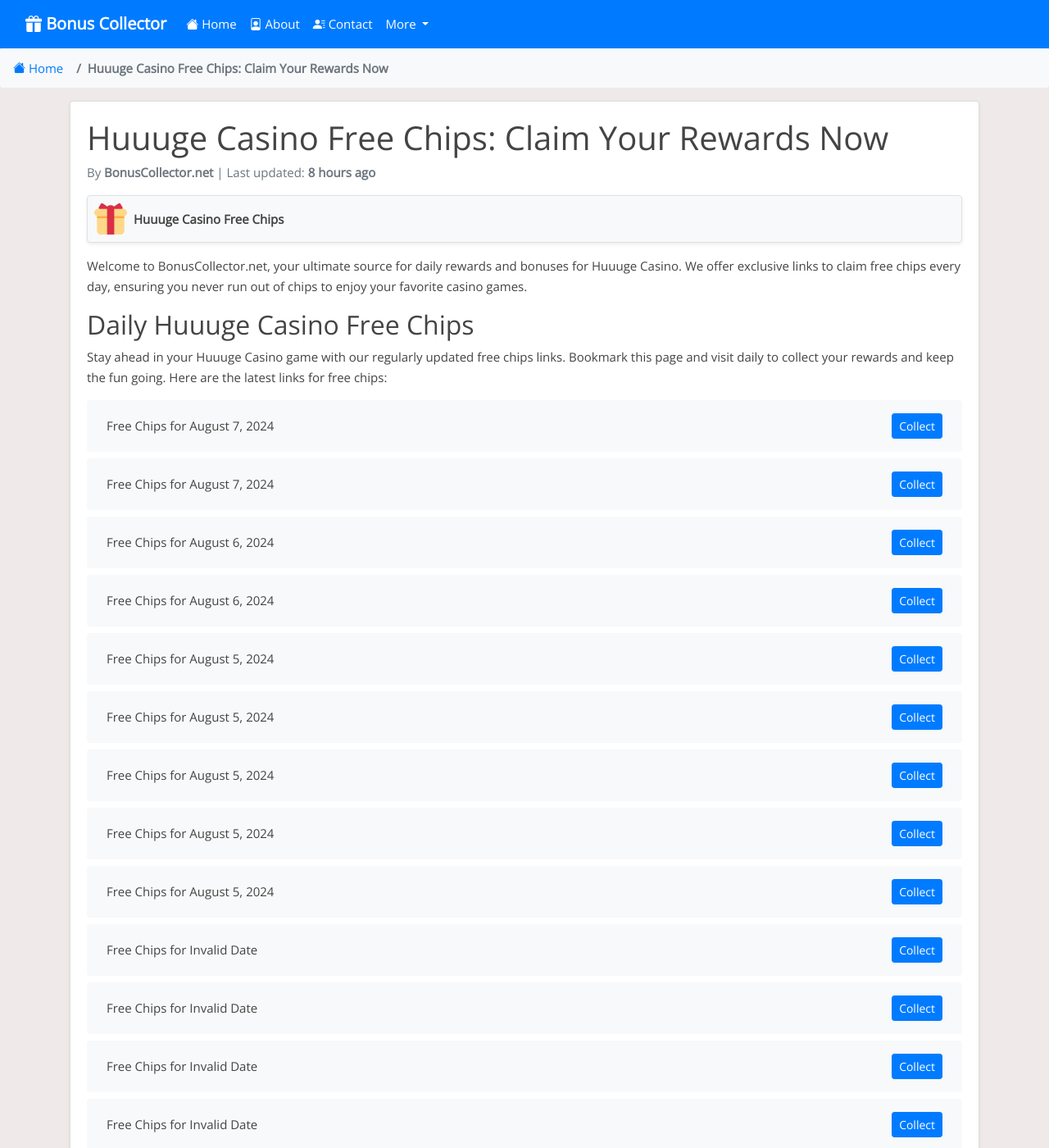
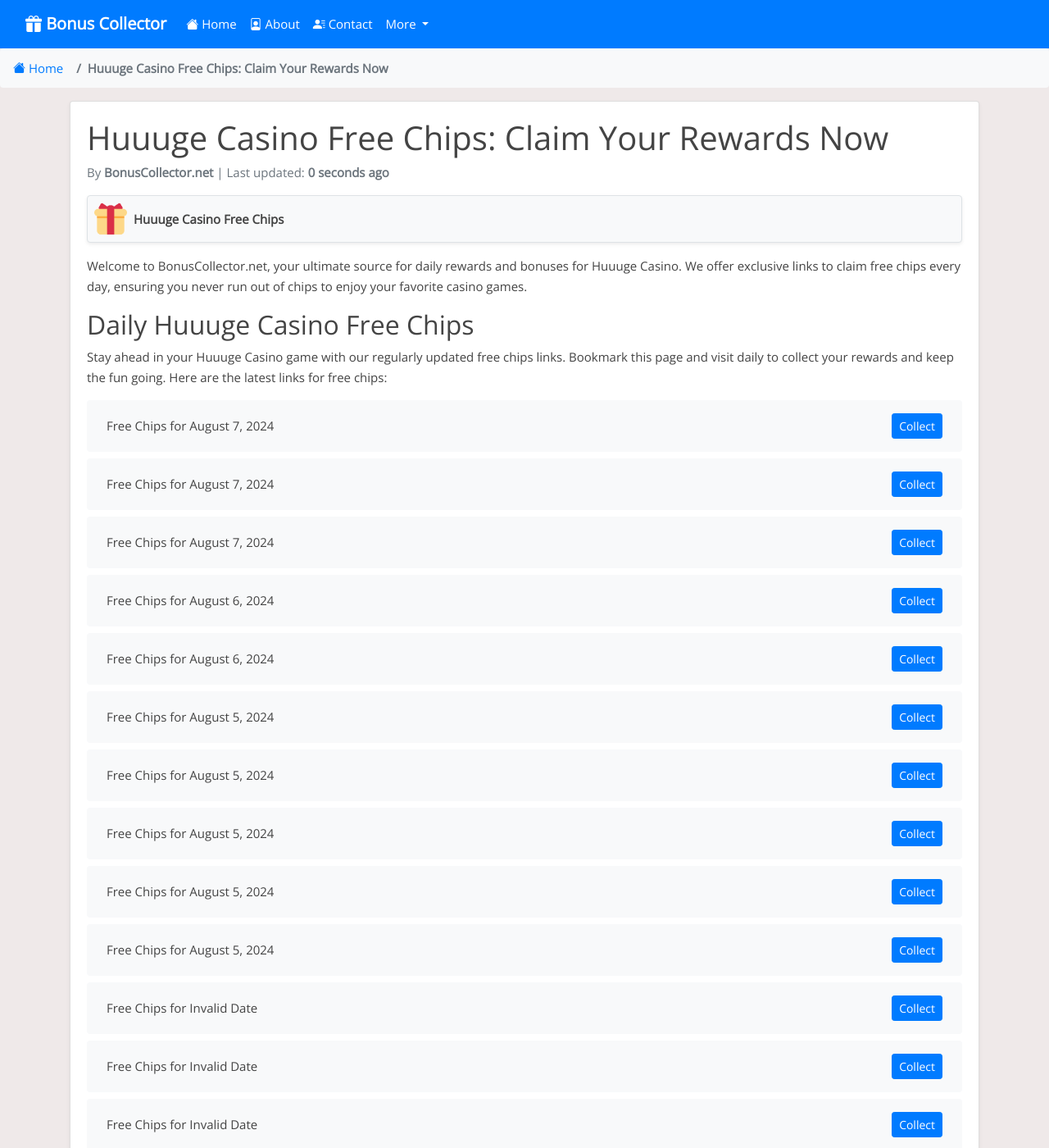
Before and after one commit to Prollad99/bs-net, a Jekyll site: the page built from _posts/2024-06-29-huuuge-casino.md, in a window 1280 px wide and 1400 px high. Shown: the whole window at 82% size. Built offline with Jekyll 4.4.1, drawn with Linux system fonts in a browser that asks for light colours; nearby versions of some CDN libraries; comment, search, counter and statistics services are not loaded.

Commit message:
Update huuuge-casino reward links and last modified date

```diff
--- a/_data/include_files.yml
+++ b/_data/include_files.yml
@@ -53,7 +53,7 @@
   last_modified: 2024-08-07 03:07:45
 
 huuuge-casino.html:
-  last_modified: 2024-08-07 03:07:43
+  last_modified: 2024-08-07 11:30:56
 
 island-king.html:
   last_modified: 2024-08-06 14:33:34
--- a/_includes/huuuge-casino.html
+++ b/_includes/huuuge-casino.html
@@ -1,4 +1,8 @@
 <ul class="list-group mt-3 mb-4">
+  <li class="list-group-item d-flex justify-content-between align-items-center">
+    <span>Free Chips for August 7, 2024</span>
+    <a href="https://2rc7.app.link/kcujBCbkQLb" class="btn btn-primary btn-sm">Collect</a>
+  </li>
   <li class="list-group-item d-flex justify-content-between align-items-center">
     <span>Free Chips for August 7, 2024</span>
     <a href="https://2rc7.app.link/JlDDHF0jQLb" class="btn btn-primary btn-sm">Collect</a>
@@ -395,8 +399,4 @@
     <span>Free Chips for Invalid Date</span>
     <a href="http://2rc7.app.link/lp7DjyrmxKb" class="btn btn-primary btn-sm">Collect</a>
   </li>
-  <li class="list-group-item d-flex justify-content-between align-items-center">
-    <span>Free Chips for Invalid Date</span>
-    <a href="https://2rc7.app.link/CiBEzKQGyKb" class="btn btn-primary btn-sm">Collect</a>
-  </li>
 </ul>
```
Also changed, not shown: links-json/huuuge-casino.json (+4 -3 lines).
